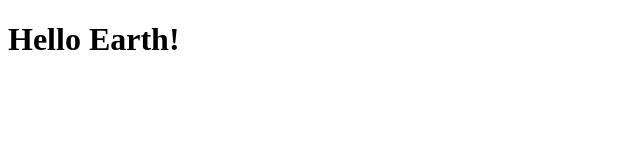
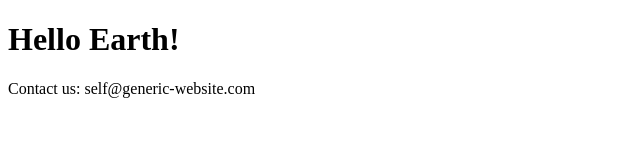
Before and after one commit to kevin01001101/strat-schedule, a plain HTML site: page public/index.html in a window 1280 px wide. Shown: the whole page, without its empty margins (0-640 px from the left). Drawn offline with Linux system fonts and the light colour scheme.

Commit message:
add contact info

```diff
--- a/public/index.html
+++ b/public/index.html
@@ -5,5 +5,6 @@
     </head>
     <body>
         <h1>Hello Earth!</h1>
+        <footer>Contact us: self@generic-website.com</footer>
     </body>
 </html>
```
